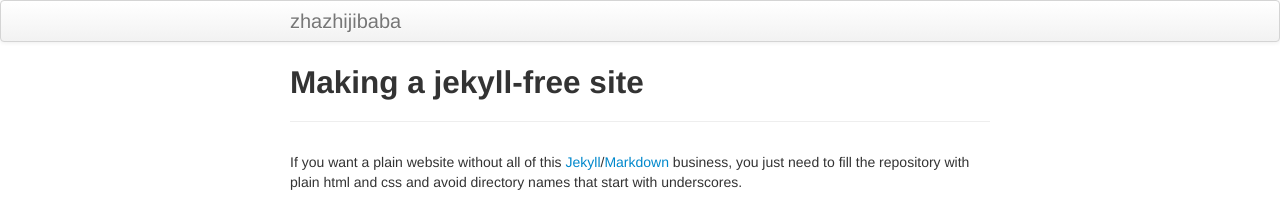
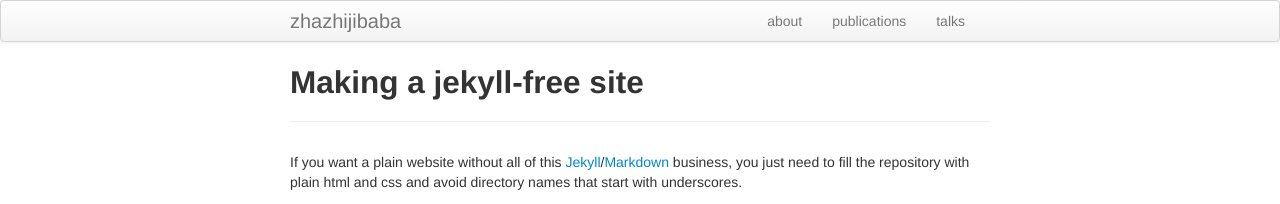
Before and after one commit to zhazhijibaba/zhazhijibaba.github.io, a Jekyll site: the page built from pages/nojekyll.md, in a window 1280 px wide. Shown: the top 204 px of the page. Built offline with Jekyll 4.4.1, drawn with Linux system fonts in a browser that asks for light colours.

Commit message:
Update default.html
modify navbar

```diff
--- a/_includes/themes/twitter/default.html
+++ b/_includes/themes/twitter/default.html
@@ -32,6 +32,11 @@
       <div class="navbar-inner">
         <div class="container-narrow">
           <a class="brand" href="{{ HOME_PATH }}">{{ site.title }}</a>
+          <ul class="nav">
+              <li><a href="{{ BASE_PATH }}/pages/about.html">about</a></li>
+              <li><a href="{{ BASE_PATH }}/pages/programming.html">publications</a></li>
+              <li><a href="{{ BASE_PATH }}/pages/experiments.html">talks</a></li>
+          </ul>
         </div>
       </div>
     </div>
```
